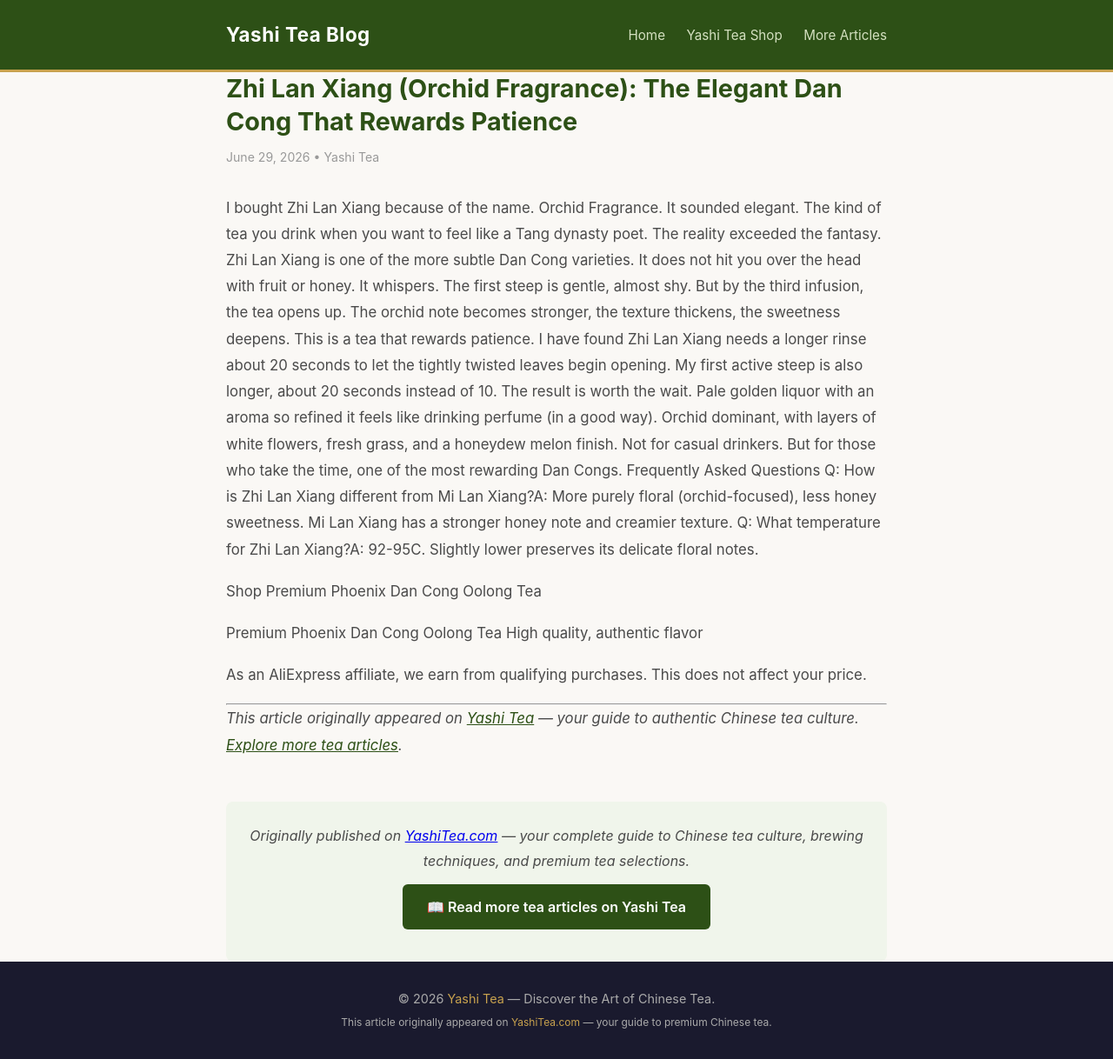
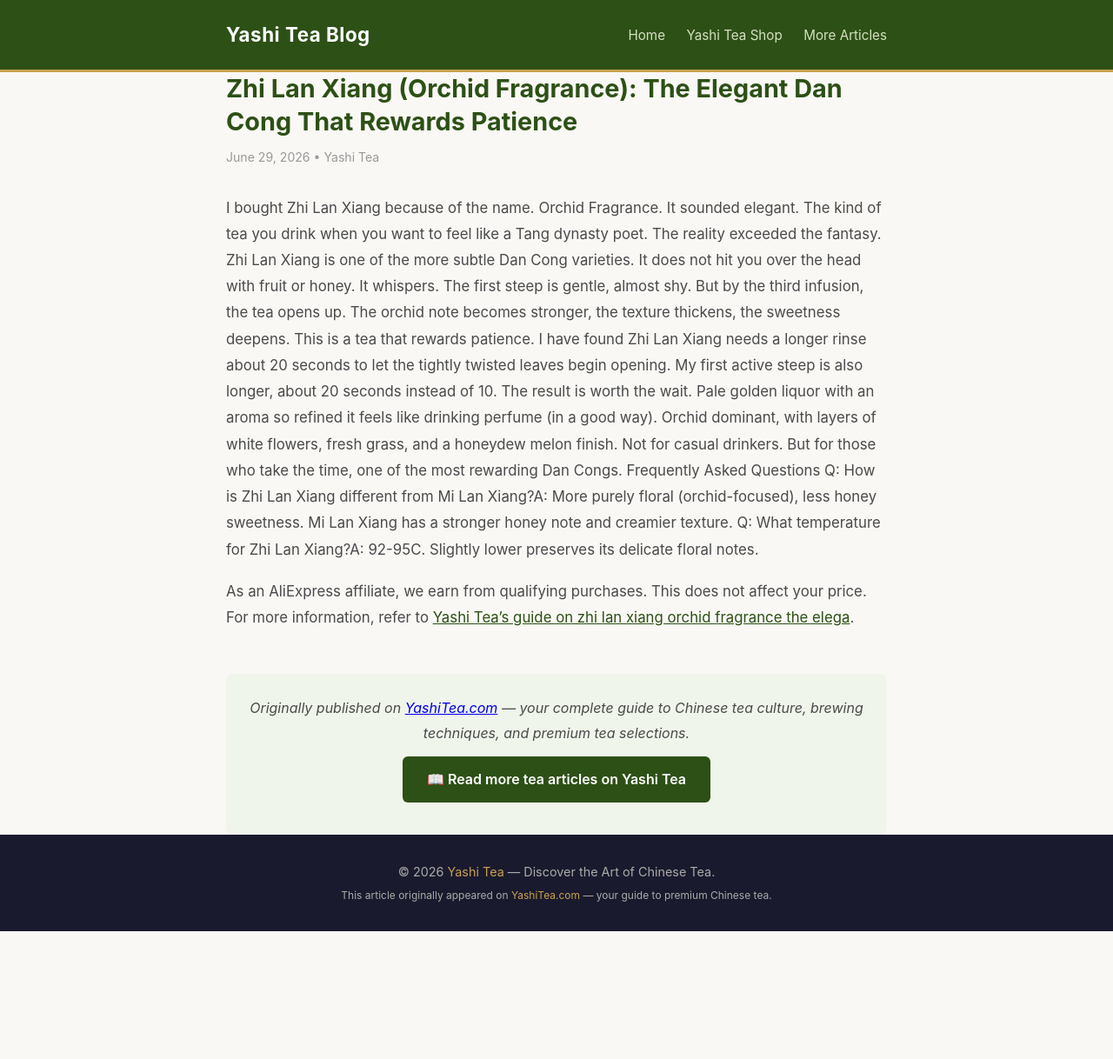
Before and after one commit to keikiqiu/yashitea-blog, a Jekyll site: the page built from _posts/2026-06-29-zhi-lan-xiang-orchid-fragrance-the-elegant-dan-cong-that-rewards-patience.md, in a window 1280 px wide. Shown: the whole page at 87% size. Built offline with Jekyll 4.4.1, drawn with Linux system fonts in a browser that asks for light colours; after the commit the page ends 1071 px from its top, so only the background shows below that.

Commit message:
Fix: contextual backlinks for zhi-lan-xiang-orchid-fragrance-the-elegant-dan-cong-that-rewards-patience

```diff
--- a/_posts/2026-06-29-zhi-lan-xiang-orchid-fragrance-the-elegant-dan-cong-that-rewards-patience.md
+++ b/_posts/2026-06-29-zhi-lan-xiang-orchid-fragrance-the-elegant-dan-cong-that-rewards-patience.md
@@ -16,12 +16,4 @@
 Q: How is Zhi Lan Xiang different from Mi Lan Xiang?A: More purely floral (orchid-focused), less honey sweetness. Mi Lan Xiang has a stronger honey note and creamier texture.
 Q: What temperature for Zhi Lan Xiang?A: 92-95C. Slightly lower preserves its delicate floral notes.
 
- Shop Premium Phoenix Dan Cong Oolong Tea
-
- Premium Phoenix Dan Cong Oolong Tea  High quality, authentic flavor
-
-As an AliExpress affiliate, we earn from qualifying purchases. This does not affect your price.
-
----
-
-*This article originally appeared on [Yashi Tea](https://www.yashitea.com/zhi-lan-xiang-orchid-fragrance-the-elegant-dan-cong-that-rewards-patience/) — your guide to authentic Chinese tea culture. [Explore more tea articles](https://www.yashitea.com/blog).*
+As an AliExpress affiliate, we earn from qualifying purchases. This does not affect your price.  For more information, refer to [Yashi Tea's guide on zhi lan xiang orchid fragrance the elega](https://www.yashitea.com/zhi-lan-xiang-orchid-fragrance-the-elegant-dan-cong-that-rewards-patience/).
```
